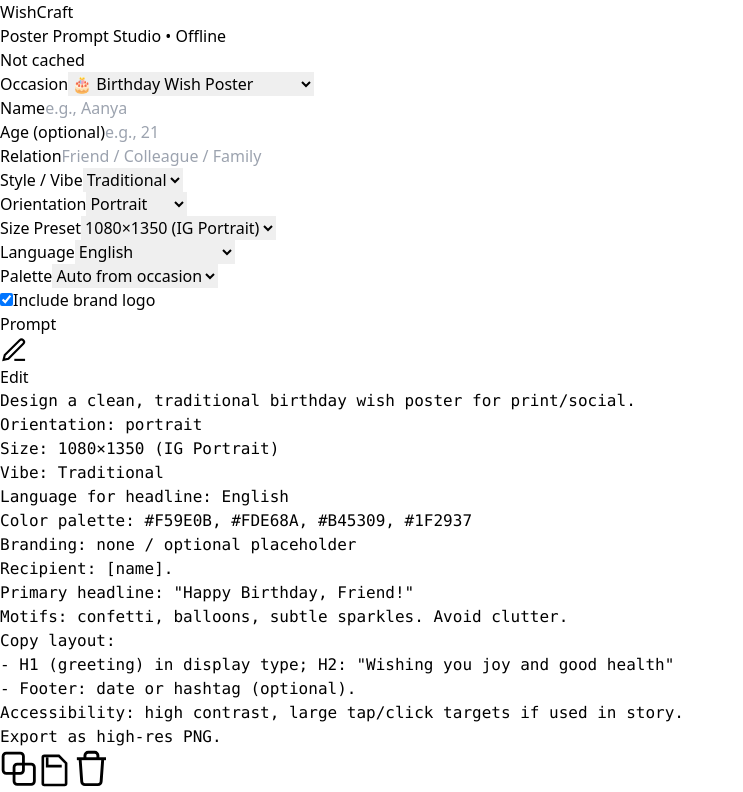
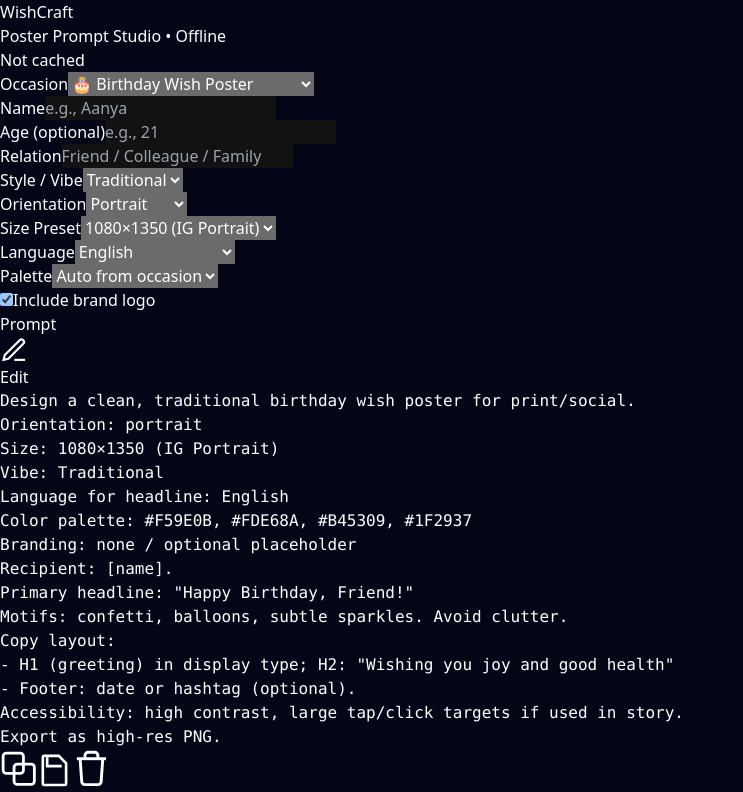
Before and after one commit to Joy-Projects/wishcraft-pwa, a React (Vite) app: page / in a window 1280 px wide. Shown: the top 792 px of the page, without its empty margins (0-743 px from the left). Built offline with nearby package versions, Linux system fonts and the light colour scheme.

Commit message:
Enhance CSS for dark mode and body styling
Added dark color scheme and updated body styles.

```diff
--- a/src/index.css
+++ b/src/index.css
@@ -2,4 +2,13 @@
 @tailwind components;
 @tailwind utilities;
 
-html,body,#root { height: 100%; }
+:root {
+  color-scheme: dark;
+}
+html, body, #root {
+  height: 100%;
+}
+body {
+  @apply bg-slate-950 text-white;
+  font-family: ui-sans-serif, system-ui, -apple-system, Segoe UI, Roboto, Noto Sans, Ubuntu, Cantarell, Helvetica Neue, Arial, "Noto Color Emoji", "Segoe UI Emoji";
+}
```
